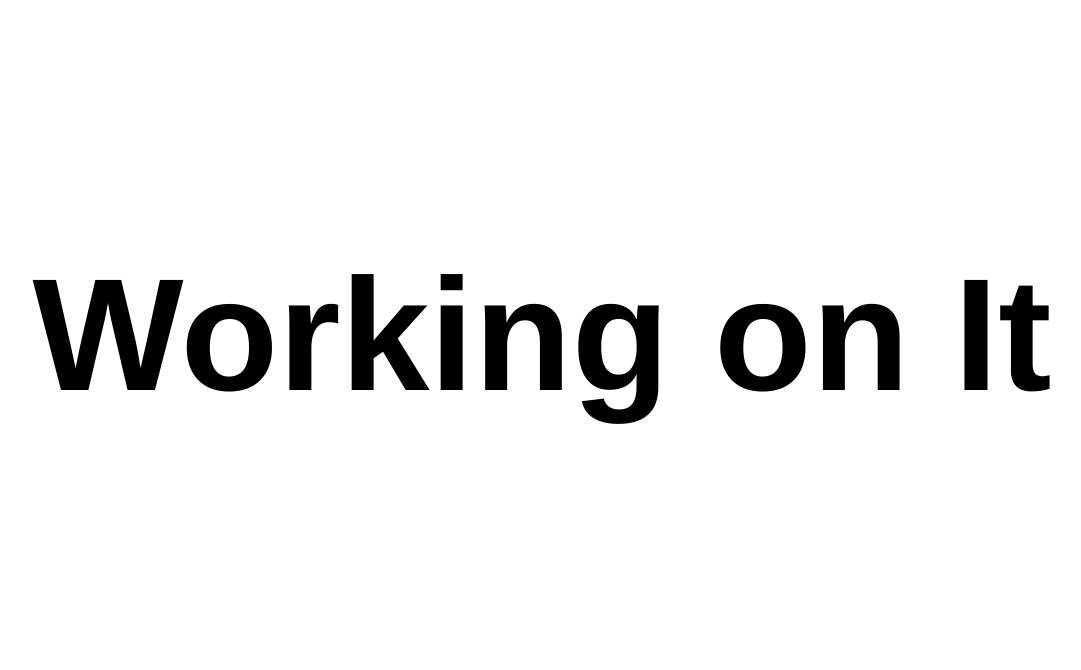
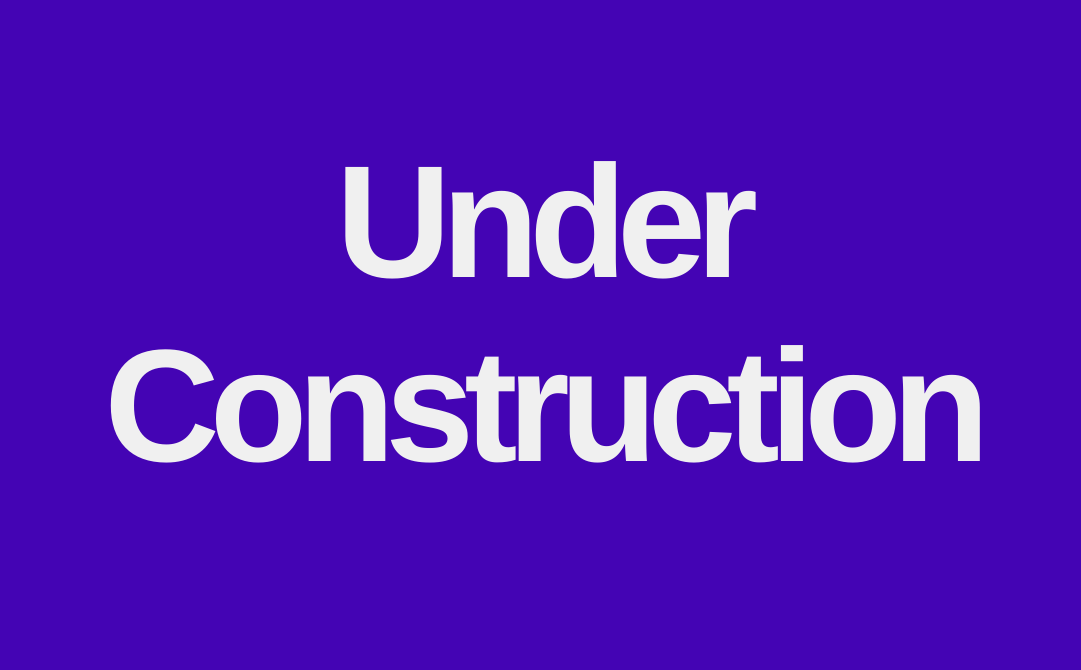
Before and after one commit to KyniePaperack/KyniePaperack.github.io, a plain HTML site: page index.html in a window 1280 px wide. Shown: the part 104-774 px from the top of the page, without its empty margins (98-1179 px from the left). Drawn offline with Linux system fonts and the light colour scheme.

Commit message:
Added stylings, changed message.
Changed colours, reduced letter-spacing, centered properly, and locked
zooming.

```diff
--- a/index.html
+++ b/index.html
@@ -2,9 +2,10 @@
 <html>
     <head>
         <title>Kynie Paperack</title>
-        <link rel="stylesheet" type="text/css" href="/res/css/main.css">
+        <link rel="stylesheet" type="text/css" href="./res/css/main.css">
+        <meta name="viewport" content="width=device-width, initial-scale=1, maximum-scale=1, user-scalable=no">
     </head>
     <body>
-        <h1>Working on It</h1>
+        <h1>Under Construction</h1>
     </body>
 </html>
--- a/res/css/main.css
+++ b/res/css/main.css
@@ -1,7 +1,14 @@
+body {
+    background-color: #4404B4;
+}
+
 h1 {
     font-family: Helvetica, Calibri, Arial, sans-serif;
     text-align: center;
     font-size: 20vh;
-    padding-top: 30vh;
-    padding-bottom: 30vh;
+    color: #F0F0F0;
+    padding: 10% 0;
+    height: 100vh;
+    font-kerning: normal;
+    letter-spacing: -10px;
 }
```
